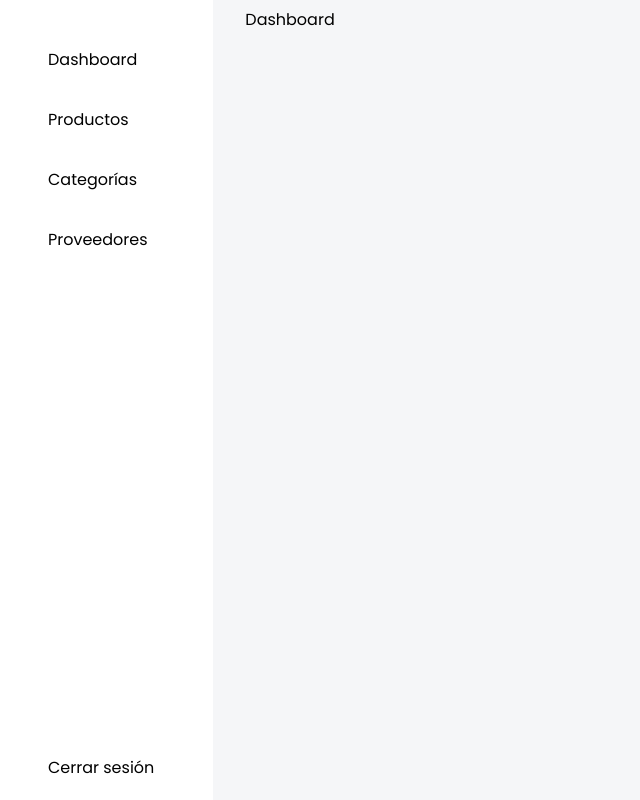
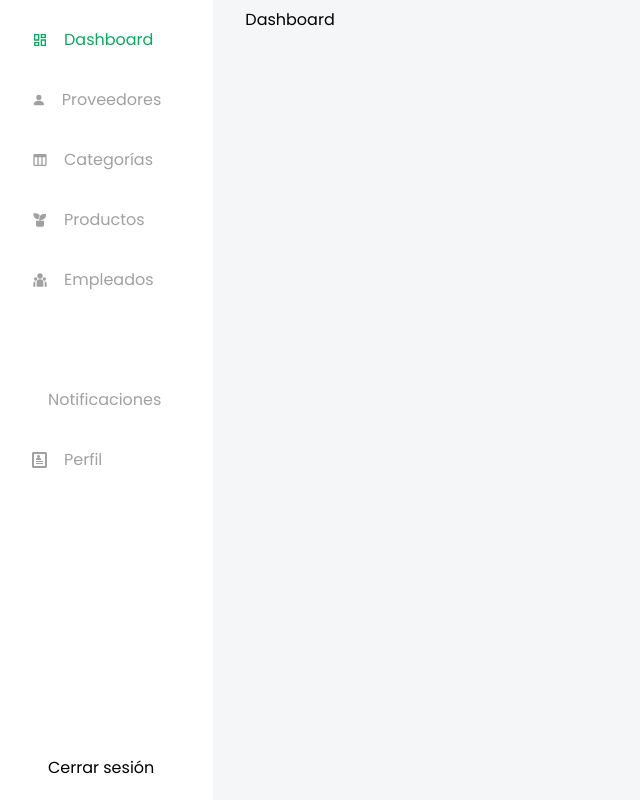
Before and after one commit to conradcrm/vivero-app-web, a React (Create React App) app: page / in a window 1280 px wide. Shown: the whole page, without its empty margins (0-640 px from the left). Built offline with nearby package versions, Linux system fonts and the light colour scheme.

Commit message:
sidebar ok

```diff
--- a/src/component/sidebar/index.js
+++ b/src/component/sidebar/index.js
@@ -1,35 +1,73 @@
 import React,{useState} from "react";
 import { Link } from "react-router-dom";
+import {RiDashboardLine} from "react-icons/ri";
+import {BsFillPersonFill} from "react-icons/bs";
+import {RiPlantFill} from "react-icons/ri";
+import {BiColumns} from "react-icons/bi";
+import {RiTeamFill} from "react-icons/ri";
+import {IoNotifications} from "react-icons/io5"
+import {ImProfile} from "react-icons/im"
+
 export default function Sidebar() {
-  const [selected, setSelected] = useState("HOME")
+  const [selected, setSelected] = useState("DASHBOARD")
 
   return (
     <div className="bg-white col-span-1 grid grid-cols-1 gap-2 place-content-between">
       <div className="">
-        <nav className="mt-10">
+
+        <nav className="mt-3">
           <Link to="/"
-          onClick={()=> setSelected("HOME")}
-          className={`flex items-center mt-5 py-2 px-8 border-r-4 border-white ${selected === "HOME" ? "" : ""}`}>
-            <span className="mx-4 font-medium">Dashboard</span>
+          onClick={()=> setSelected("DASHBOARD")}
+          className={`flex items-center mt-5 py-2 px-8 border-r-4 border-white ${selected === "DASHBOARD" ? "text-t_green" : "text-b_ligth_gray"}`}>
+            <RiDashboardLine/>
+            <span className="mx-4 font-medium ">Dashboard</span>
+          </Link>
+
+          <Link to="/provider" onClick={()=> setSelected("PROVIDERS")}
+          className={`flex items-center mt-5 py-2 px-8 border-r-4 border-white  ${selected==="PROVIDERS" ? "text-t_green" : "text-b_ligth_gray"}`}>
+            <BsFillPersonFill/>
+            <span className="mx-4 font-medium">Proveedores</span>
+          </Link>
+
+          <Link to="/categories"
+          onClick={()=> setSelected("CATEGORIES")}
+          className={`flex items-center mt-5 py-2 px-8 border-r-4 border-white ${selected==="CATEGORIES" ? "text-t_green" : "text-b_ligth_gray"}`}>
+            <BiColumns/>
+            <span className="mx-4 font-medium">Categorías</span>
           </Link>
 
           <Link to="/products"
           onClick={()=> setSelected("PRODUCTS")}
-          className={`flex items-center mt-5 py-2 px-8 border-r-4 border-white ${selected==="PRODUCTS" ? "" : ""}`}>
+          className={`flex items-center mt-5 py-2 px-8 border-r-4 border-white ${selected==="PRODUCTS" ? "text-t_green" : "text-b_ligth_gray"}`}>
+            <RiPlantFill/>
             <span className="mx-4 font-medium">Productos</span>
           </Link>
 
-          <Link to="/categories"
-          onClick={()=> setSelected("CATEGORIES")}
-          className={`flex items-center mt-5 py-2 px-8 border-r-4 border-white ${selected==="CATEGORIES" ? "" : ""}`}>
-            <span className="mx-4 font-medium">Categorías</span>
+          <Link to="/employees"
+          onClick={()=> setSelected("EMPLOYEES")}
+          className={`flex items-center mt-5 py-2 px-8 border-r-4 border-white ${selected==="EMPLOYEES" ? "text-t_green" : "text-b_ligth_gray"}`}>
+            <RiTeamFill/>
+            <span className="mx-4 font-medium">Empleados</span>
           </Link>
 
-          <Link to="/provider" onClick={()=> setSelected("PROVIDERS")}
-          className={`flex items-center mt-5 py-2 px-8 border-r-4 border-white  ${selected==="SERVICES" ? "" : ""}`}>
-            <span className="mx-4 font-medium">Proveedores</span>
+
+        </nav>
+
+        <nav className="mt-20">
+        <Link to="/"
+          onClick={()=> setSelected("NOTIFICATIONS")}
+          className={`flex items-center mt-5 py-2 px-8 border-r-4 border-white ${selected === "NOTIFICATIONS" ? "text-t_green" : "text-b_ligth_gray"}`}>
+            <IoNotifications/>
+            <span className="mx-4 font-medium ">Notificaciones</span>
           </Link>
-        </nav>
+
+          <Link to="/"
+          onClick={()=> setSelected("PROFILE")}
+          className={`flex items-center mt-5 py-2 px-8 border-r-4 border-white ${selected === "PROFILE" ? "text-t_green" : "text-b_ligth_gray"}`}>
+            <ImProfile/>
+            <span className="mx-4 font-medium ">Perfil</span>
+          </Link>
+          </nav>
       </div>
       <Link to="/" className="flex items-center h-16 py-2 px-8">
             <span className="mx-4 font-medium">Cerrar sesión</span>
```
